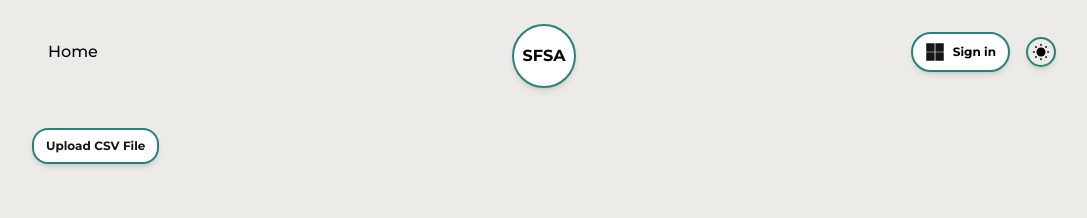
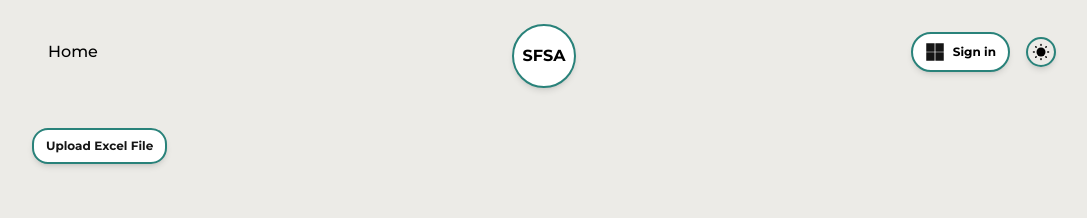
Before and after one commit to allsnmts/next-student-feedback-app-main, a Next.js app: page /admin in a window 1280 px wide. Shown: the top 218 px of the page, without its empty margins (96-1183 px from the left). Built offline with nearby package versions, Linux system fonts and the light colour scheme; no server answers.

Commit message:
Renamed button

```diff
--- a/src/components/DragDropFile.js
+++ b/src/components/DragDropFile.js
@@ -110,7 +110,9 @@ export default function DragDropFile({ convertCSVFile, handleModalClose }) {
               <span className="font-semibold">Click to upload</span> or drag and
               drop
             </p>
-            <p className="text-xs text-gray-500 dark:text-gray-400">CSV only</p>
+            <p className="text-xs text-gray-500 dark:text-gray-400">
+              Excel only
+            </p>
           </div>
           <input
             onChange={onFileDrop}
--- a/src/components/Modal.js
+++ b/src/components/Modal.js
@@ -1,34 +1,34 @@
-import DragDropFileContainer from '@/containers/DragDropFileContainer';
-import React, { useState } from 'react';
-import Button from './Buttons/Button';
+import DragDropFileContainer from "@/containers/DragDropFileContainer";
+import React, { useState } from "react";
+import Button from "./Buttons/Button";
 
 export default function Modal() {
   const [modalOpen, setModalOpen] = useState(false);
 
   const handleModalOpen = () => {
-    document.body.classList.add('no-scroll');
+    document.body.classList.add("no-scroll");
     setModalOpen(true);
   };
 
   const handleModalClose = () => {
     setModalOpen(false);
-    document.body.classList.remove('no-scroll');
+    document.body.classList.remove("no-scroll");
   };
 
   return (
     <>
-      <Button onClick={handleModalOpen}>Upload CSV File</Button>
+      <Button onClick={handleModalOpen}>Upload Excel File</Button>
 
       <div
         className={`${
-          modalOpen ? 'absolute z-50' : 'hidden'
+          modalOpen ? "absolute z-50" : "hidden"
         } w-full h-full top-0 left-0 bg-dark/50 flex items-center justify-center`}
       >
         <div className="relative w-full max-w-2xl max-h-full">
           <div className="relative bg-white rounded-lg shadow dark:bg-gray-700 p-4">
             <div className="flex items-start justify-between border-b rounded-t dark:border-gray-600">
               <h3 className="text-xl font-semibold text-gray-900 dark:text-white">
-                Upload ur CSV Document
+                Upload Excel File
               </h3>
               <button
                 onClick={handleModalClose}
```
